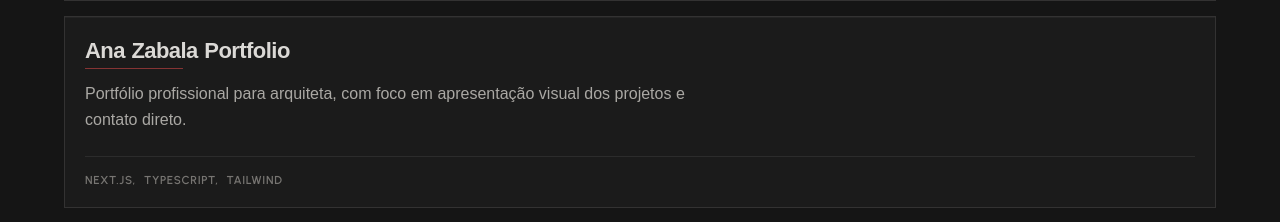
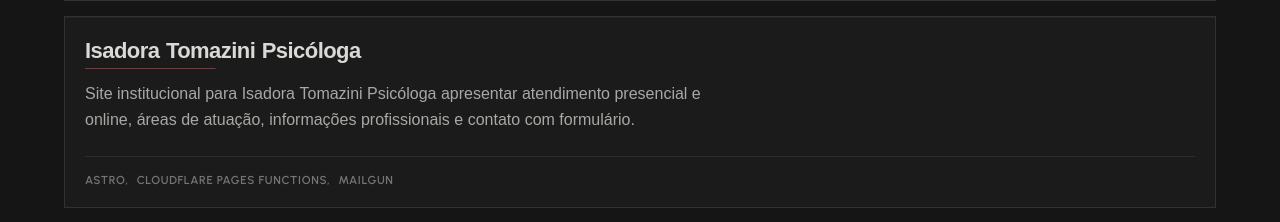
Before and after one commit to hisennn/portfolio-astro, an Astro site: page / in a window 1280 px wide. Shown: the part 3160-3382 px from the top of the page. Built offline with nearby package versions, Linux system fonts and the light colour scheme; Astro itself is replaced by a stand-in of ours; some icons are missing.

Commit message:
Add Isadora Tomazini project link

```diff
--- a/src/components/Projects.tsx
+++ b/src/components/Projects.tsx
@@ -13,6 +13,8 @@ const texts = {
       'Ferramenta para salvar e organizar coordenadas no Minecraft, com uma experiência simples de lista e consulta rápida.',
     baltre:
       'Site institucional para a Baltimore Re-Construction apresentar serviços, áreas atendidas e canais de contato.',
+    isaPsi:
+      'Site institucional para Isadora Tomazini Psicóloga apresentar atendimento presencial e online, áreas de atuação, informações profissionais e contato com formulário.',
     ana:
       'Portfólio profissional para arquiteta, com foco em apresentação visual dos projetos e contato direto.',
     previewTitle: 'portal / overview',
@@ -29,6 +31,8 @@ const texts = {
       'Tool for saving and organizing Minecraft coordinates, with a simple list-based flow for quick lookup.',
     baltre:
       'Company website for Baltimore Re-Construction, focused on services, service areas, and contact paths.',
+    isaPsi:
+      'Professional website for Isadora Tomazini Psicóloga, presenting in-person and online care, practice areas, professional information, and a contact form.',
     ana:
       'Professional portfolio for an architect, focused on presenting project work clearly and making contact easy.',
     previewTitle: 'portal / overview',
@@ -51,6 +55,12 @@ const projects = [
     url: 'https://baltimorereconstruction.com/',
     tech: ['Astro', 'Tailwind', 'Cloudflare'],
     descKey: 'baltre' as const
+  },
+  {
+    name: 'Isadora Tomazini Psicóloga',
+    url: 'https://isadoratomazini.com.br/',
+    tech: ['Astro', 'Cloudflare Pages Functions', 'Mailgun'],
+    descKey: 'isaPsi' as const
   },
   {
     name: 'Ana Zabala Portfolio',
```
